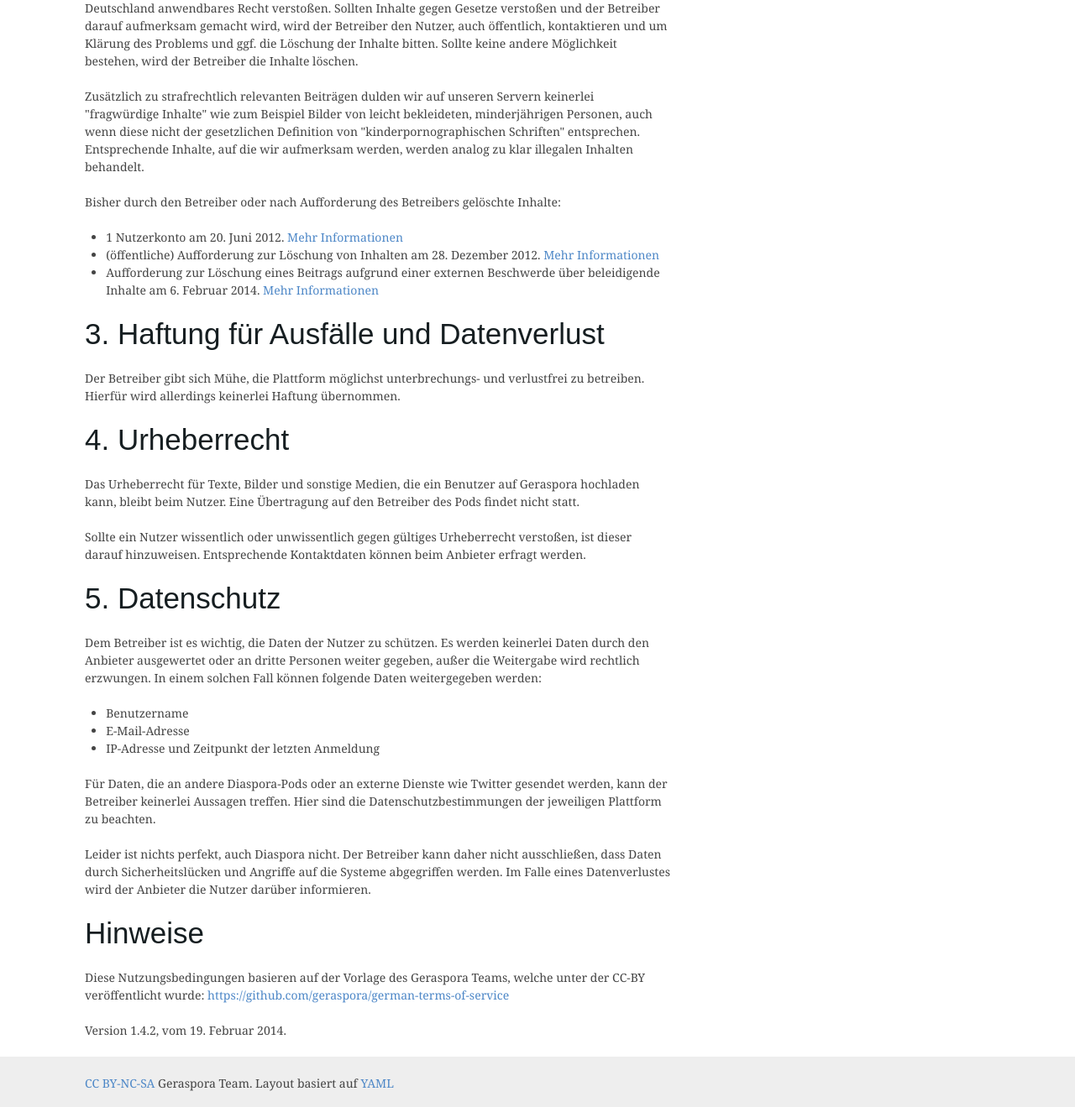
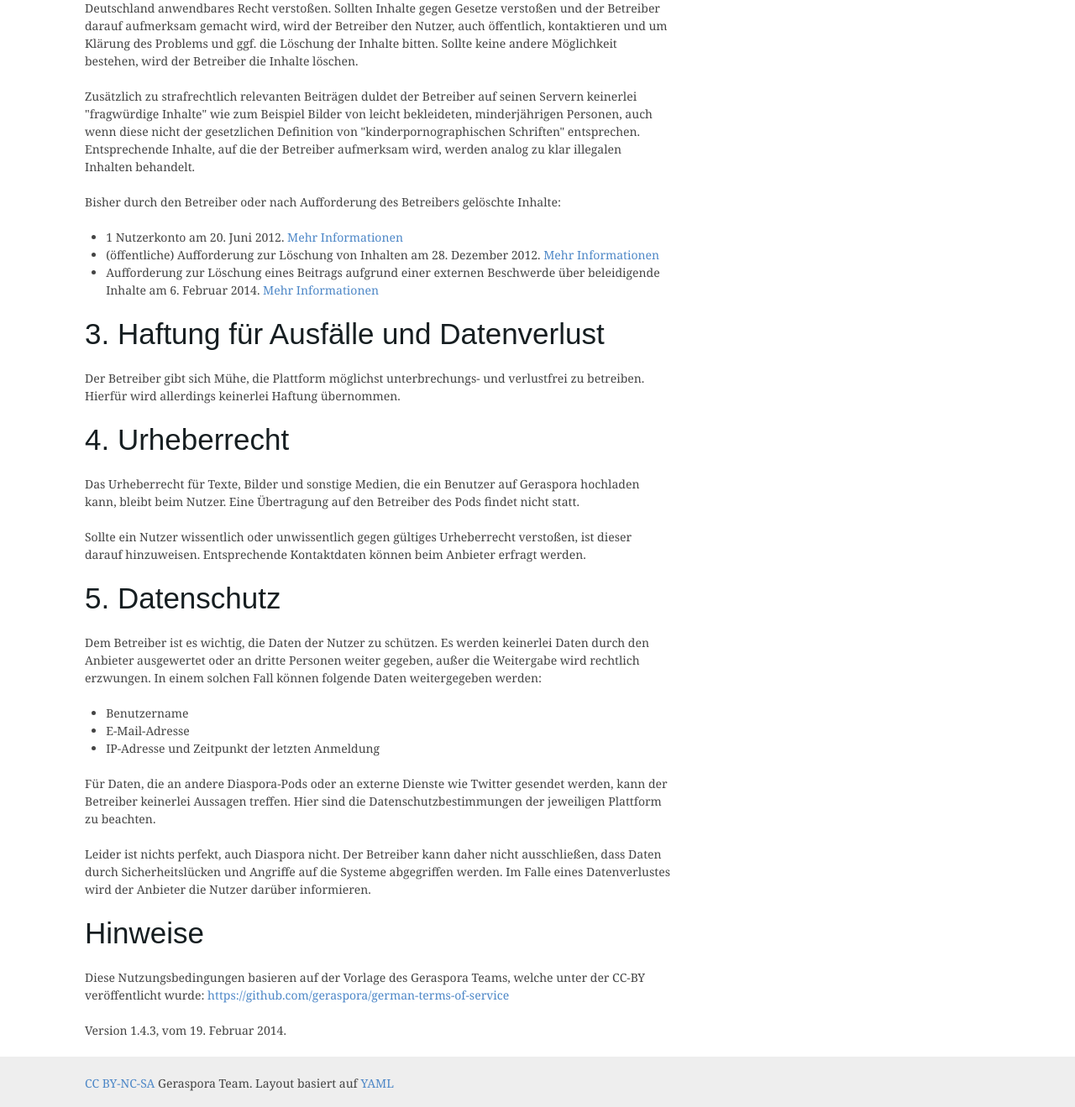
Before and after one commit to geraspora/meta, a Jekyll site: the page built from legal.html, in a window 1280 px wide. Shown: the part 883-2202 px from the top of the page at 84% size. Built offline with Jekyll 4.4.1, drawn with Linux system fonts in a browser that asks for light colours; some web fonts are replaced; Markdown is read by kramdown in place of the engine named in the settings.

Commit message:
Thanks, Prof. German.

```diff
--- a/legal.html
+++ b/legal.html
@@ -34,7 +34,7 @@
 Die Nutzer werden gebeten, keine Inhalte zu veröffentlichen, die gegen in der Bundesrepublik Deutschland anwendbares Recht verstoßen. Sollten Inhalte gegen Gesetze verstoßen und der Betreiber darauf aufmerksam gemacht wird, wird der Betreiber den Nutzer, auch öffentlich, kontaktieren und um Klärung des Problems und ggf. die Löschung der Inhalte bitten. Sollte keine andere Möglichkeit bestehen, wird der Betreiber die Inhalte löschen.
   </p>
   <p>
-    Zusätzlich zu strafrechtlich relevanten Beiträgen dulden wir auf unseren Servern keinerlei &quot;fragwürdige Inhalte&quot; wie zum Beispiel Bilder von leicht bekleideten, minderjährigen Personen, auch wenn diese nicht der gesetzlichen Definition von &quot;kinderpornographischen Schriften&quot; entsprechen. Entsprechende Inhalte, auf die wir aufmerksam werden, werden analog zu klar illegalen Inhalten behandelt.
+    Zusätzlich zu strafrechtlich relevanten Beiträgen duldet der Betreiber auf seinen Servern keinerlei &quot;fragwürdige Inhalte&quot; wie zum Beispiel Bilder von leicht bekleideten, minderjährigen Personen, auch wenn diese nicht der gesetzlichen Definition von &quot;kinderpornographischen Schriften&quot; entsprechen. Entsprechende Inhalte, auf die der Betreiber aufmerksam wird, werden analog zu klar illegalen Inhalten behandelt.
   </p>
   <p>
     Bisher durch den Betreiber oder nach Aufforderung des Betreibers gelöschte Inhalte:
@@ -79,5 +79,5 @@
     Diese Nutzungsbedingungen basieren auf der Vorlage des Geraspora Teams, welche unter der
     CC-BY veröffentlicht wurde: <a href="https://github.com/geraspora/german-terms-of-service">https://github.com/geraspora/german-terms-of-service</a>
   </p>
-  <p>Version 1.4.2, vom 19. Februar 2014.</p>
+  <p>Version 1.4.3, vom 19. Februar 2014.</p>
 </div>
```
